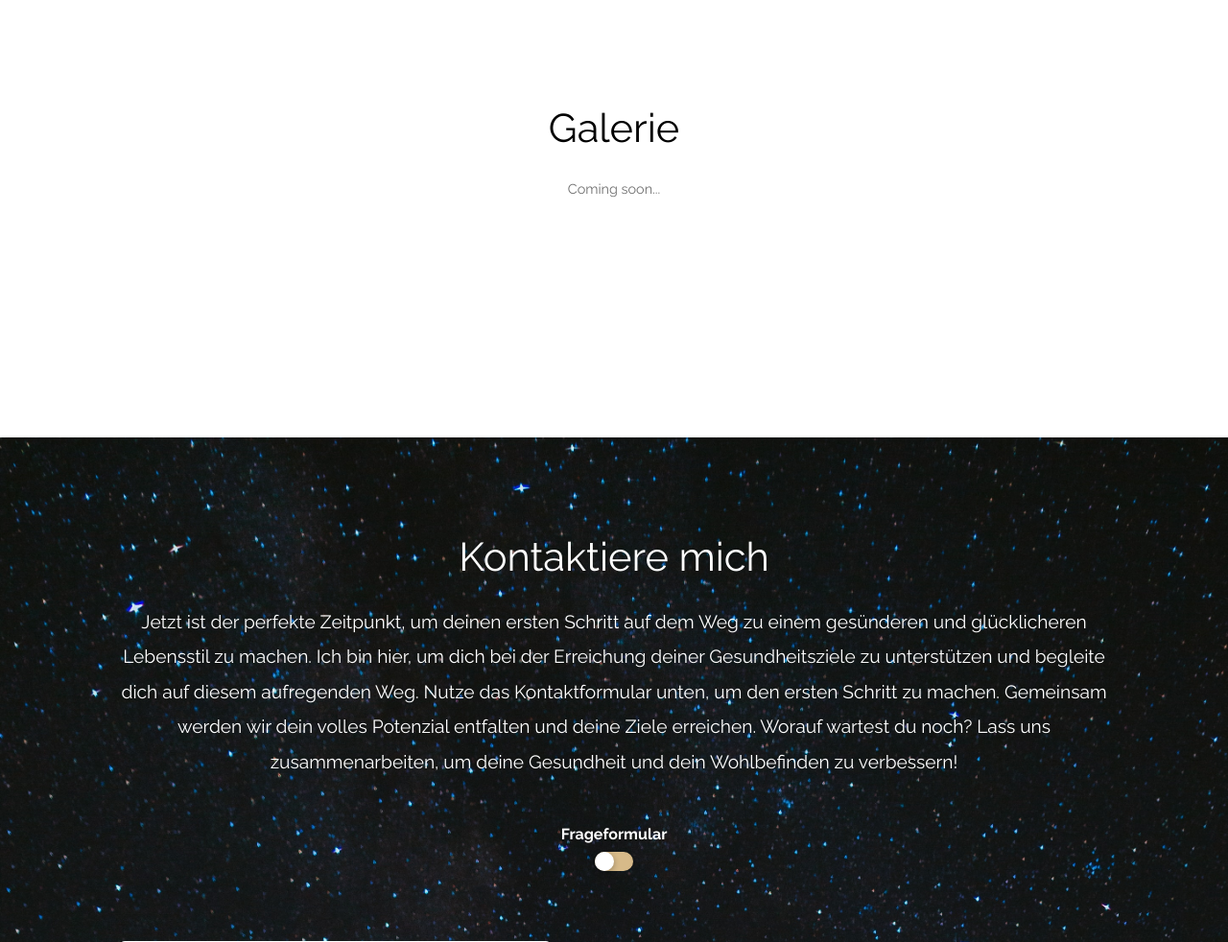
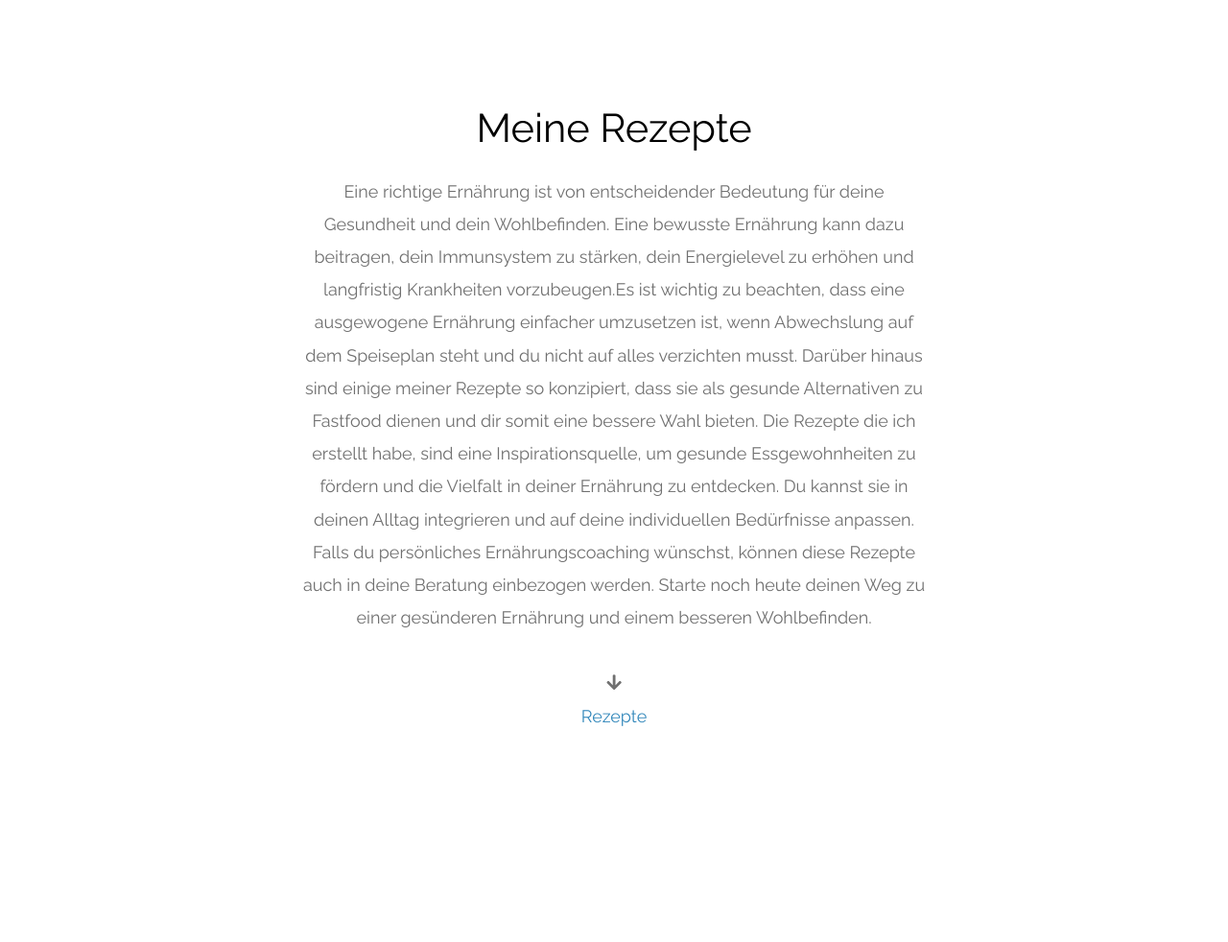
Before and after one commit to ILPATHERA/simfit, a Flask app: page / in a window 1280 px wide. Shown: the part 3525-4507 px from the top of the page at 96% size. Run offline with Flask 3, Linux system fonts and the light colour scheme; some libraries are stand-ins or nearby versions.

Commit message:
added recepits

```diff
--- a/templates/index.html
+++ b/templates/index.html
@@ -13,6 +13,7 @@
     <!-- <link rel="stylesheet" href="{{ url_for('static', filename='css/bootstrap.min.css') }}">  -->
     <script src="https://cdn.jsdelivr.net/npm/bootstrap@5.0.2/dist/js/bootstrap.bundle.min.js" integrity="sha384-MrcW6ZMFYlzcLA8Nl+NtUVF0sA7MsXsP1UyJoMp4YLEuNSfAP+JcXn/tWtIaxVXM" crossorigin="anonymous"></script>
     <link rel="stylesheet" href="{{ url_for('static', filename='css/tooplate-infinite-loop.css') }}">
+    <link rel="icon" href="{{ url_for('static', filename='favicon.png') }}" type="image/x-icon">
 
 
   </head>
@@ -296,10 +297,14 @@
       <div class="container tm-container-gallery">
         <div class="row">
           <div class="text-center col-12">
-              <h2 class="tm-text-primary tm-section-title mb-4" style="color:black;">Galerie</h2>
-              <p class="mx-auto tm-section-desc">
-                Coming soon...
-                <!-- <a href="https://shorthaired-comfort-f60.notion.site/6ee1e42a0246431889cb2aaf46b71193?v=947333774256474d835fd676beccb0cf&pvs=4">LINK</a> -->
+              <h2 class="tm-text-primary tm-section-title mb-4" style="color:black;">Meine Rezepte</h2>
+              <p class="mx-auto tm-section-desc" style="font-size: 18px;">
+                Eine richtige Ernährung ist von entscheidender Bedeutung für deine Gesundheit und dein Wohlbefinden. Eine bewusste Ernährung kann dazu beitragen, dein Immunsystem zu stärken, dein Energielevel zu erhöhen und langfristig Krankheiten vorzubeugen.Es ist wichtig zu beachten, dass eine ausgewogene Ernährung einfacher umzusetzen ist, wenn Abwechslung auf dem Speiseplan steht und du nicht auf alles verzichten musst. Darüber hinaus sind einige meiner Rezepte so konzipiert, dass sie als gesunde Alternativen zu Fastfood dienen und dir somit eine bessere Wahl bieten. Die Rezepte die ich erstellt habe, sind eine Inspirationsquelle, um gesunde Essgewohnheiten zu fördern und die Vielfalt in deiner Ernährung zu entdecken. Du kannst sie in deinen Alltag integrieren und auf deine individuellen Bedürfnisse anpassen. Falls du persönliches Ernährungscoaching wünschst, können diese Rezepte auch in deine Beratung einbezogen werden. Starte noch heute deinen Weg zu einer gesünderen Ernährung und einem besseren Wohlbefinden.
+                <br>
+                <br>
+                <i class="fa fa-arrow-down"></i>
+                <br>
+                <a href="https://shorthaired-comfort-f60.notion.site/6ee1e42a0246431889cb2aaf46b71193?v=947333774256474d835fd676beccb0cf&pvs=4">Rezepte</a>
               </p>
           </div>
         </div>
```
Also changed, not shown: static/favicon.png (added).
